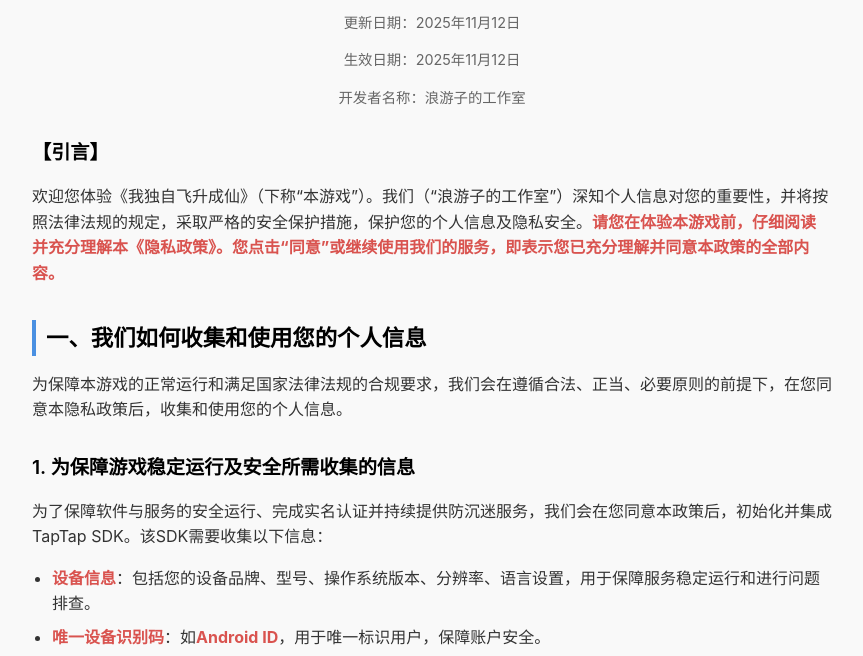
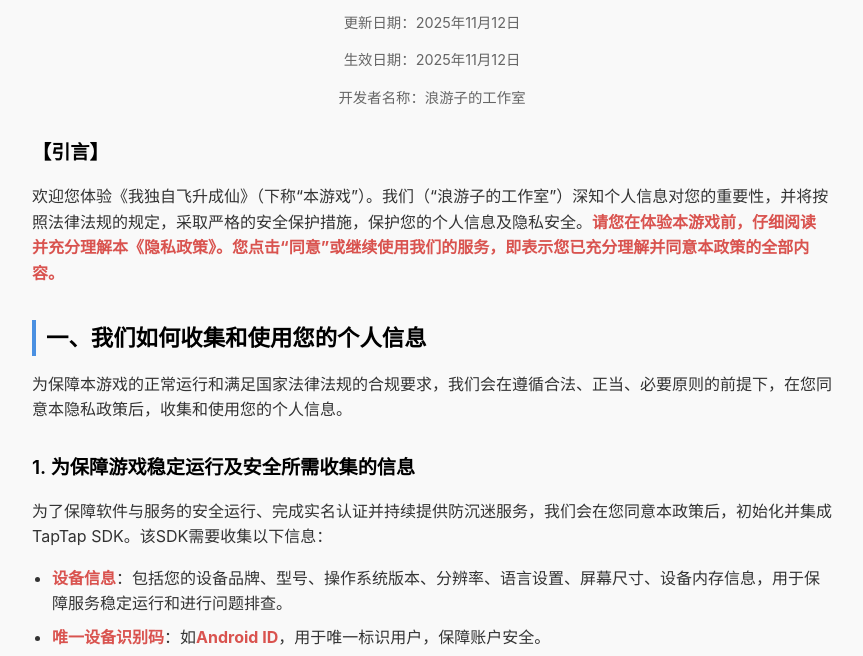
Before and after one commit to langyouzi/game-privacy, a plain HTML site: page privacy-policy.html in a window 1280 px wide. Shown: the part 125-781 px from the top of the page, without its empty margins (208-1071 px from the left). Drawn offline with Linux system fonts and the light colour scheme.

Commit message:
Update privacy-policy.html

```diff
--- a/privacy-policy.html
+++ b/privacy-policy.html
@@ -93,7 +93,7 @@
     <h3>1. 为保障游戏稳定运行及安全所需收集的信息</h3>
     <p>为了保障软件与服务的安全运行、完成实名认证并持续提供防沉迷服务，我们会在您同意本政策后，初始化并集成TapTap SDK。该SDK需要收集以下信息：</p>
     <ul>
-        <li><strong>设备信息</strong>：包括您的设备品牌、型号、操作系统版本、分辨率、语言设置，用于保障服务稳定运行和进行问题排查。</li>
+        <li><strong>设备信息</strong>：包括您的设备品牌、型号、操作系统版本、分辨率、语言设置、屏幕尺寸、设备内存信息，用于保障服务稳定运行和进行问题排查。</li>
         <li><strong>唯一设备识别码</strong>：如<strong>Android ID</strong>，用于唯一标识用户，保障账户安全。</li>
         <li><strong>网络信息</strong>：如<strong>IP地址</strong>、网络类型，用于安全风控和优化网络连接。</li>
         <li><strong>应用崩溃日志</strong>：用于分析应用错误，改进产品体验。</li>
```
